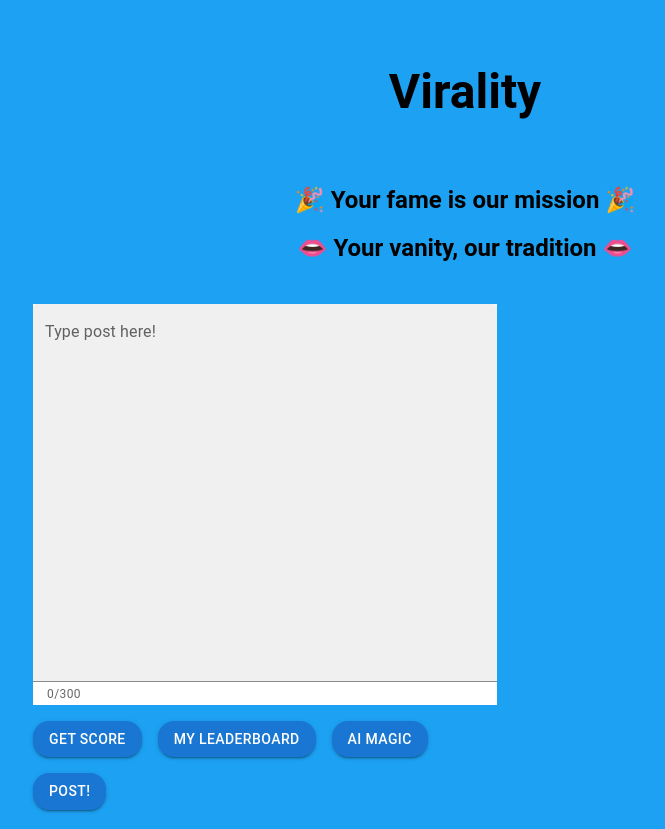
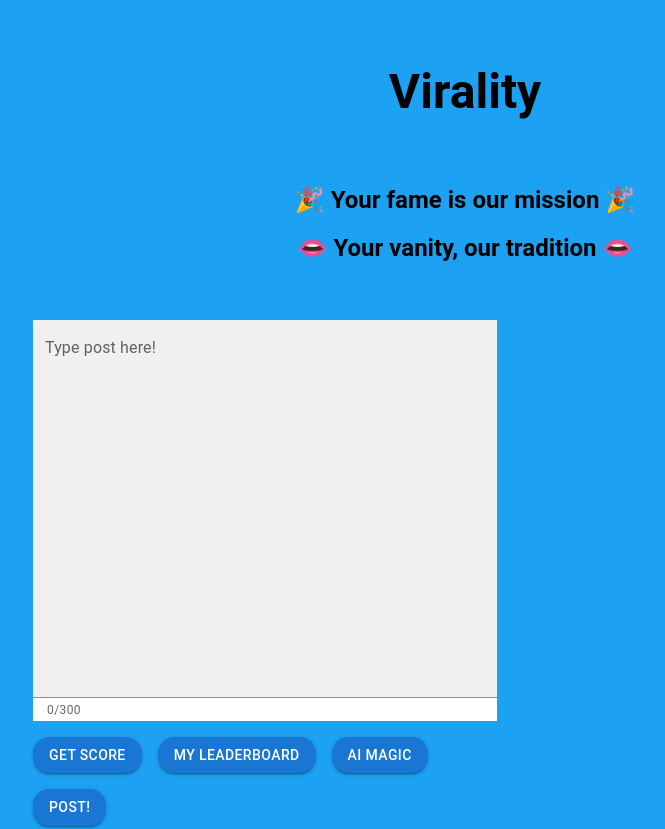
Before and after one commit to jinyang628/BlueSkyHack, a React (Vite) app in the folder frontend/: page / in a window 1280 px wide. Shown: the top 829 px of the page, without its empty margins (175-840 px from the left). Built offline with nearby package versions, Linux system fonts and the light colour scheme.

Commit message:
minor fixes

```diff
--- a/frontend/index.html
+++ b/frontend/index.html
@@ -4,7 +4,7 @@
     <meta charset="UTF-8" />
     <link rel="icon" type="image/svg+xml" href="/vite.svg" />
     <meta name="viewport" content="width=device-width, initial-scale=1.0" />
-    <title>BlueSkyHack</title>
+    <title>Virality</title>
   </head>
   <body>
     <div id="root"></div>
--- a/frontend/src/App.jsx
+++ b/frontend/src/App.jsx
@@ -108,7 +108,8 @@ const App = () => {
 
   const handleCreate = async () => {
     try {
-      const userInstruction = "I need your help to make a social media post. Make it as engaging as possible - I want to be famous! Keep the content within 300 characters. Make sure the generated content is ready to be posted immediately without auxilliary information.";
+      const userInstruction =
+        "I need your help to make a social media post. Make it as engaging as possible - I want to be famous! Keep the content within 300 characters. Make sure the generated content is ready to be posted immediately without auxilliary information.";
       setIsLoading(true); // Start loading
       const response = await createReplicate(userInstruction);
       console.log(response);
@@ -153,6 +154,7 @@ const App = () => {
           alignItems: "flex-start", // Center children vertically
           minHeight: "100vh",
           minWidth: "100vw",
+          marginTop: "2rem",
         }}
       >
         <Box
--- a/frontend/src/components/Leaderboard.jsx
+++ b/frontend/src/components/Leaderboard.jsx
@@ -1,4 +1,3 @@
-import React from "react";
 import PropTypes from "prop-types";
 
 // Define the Leaderboard component with leaderboard prop
```
